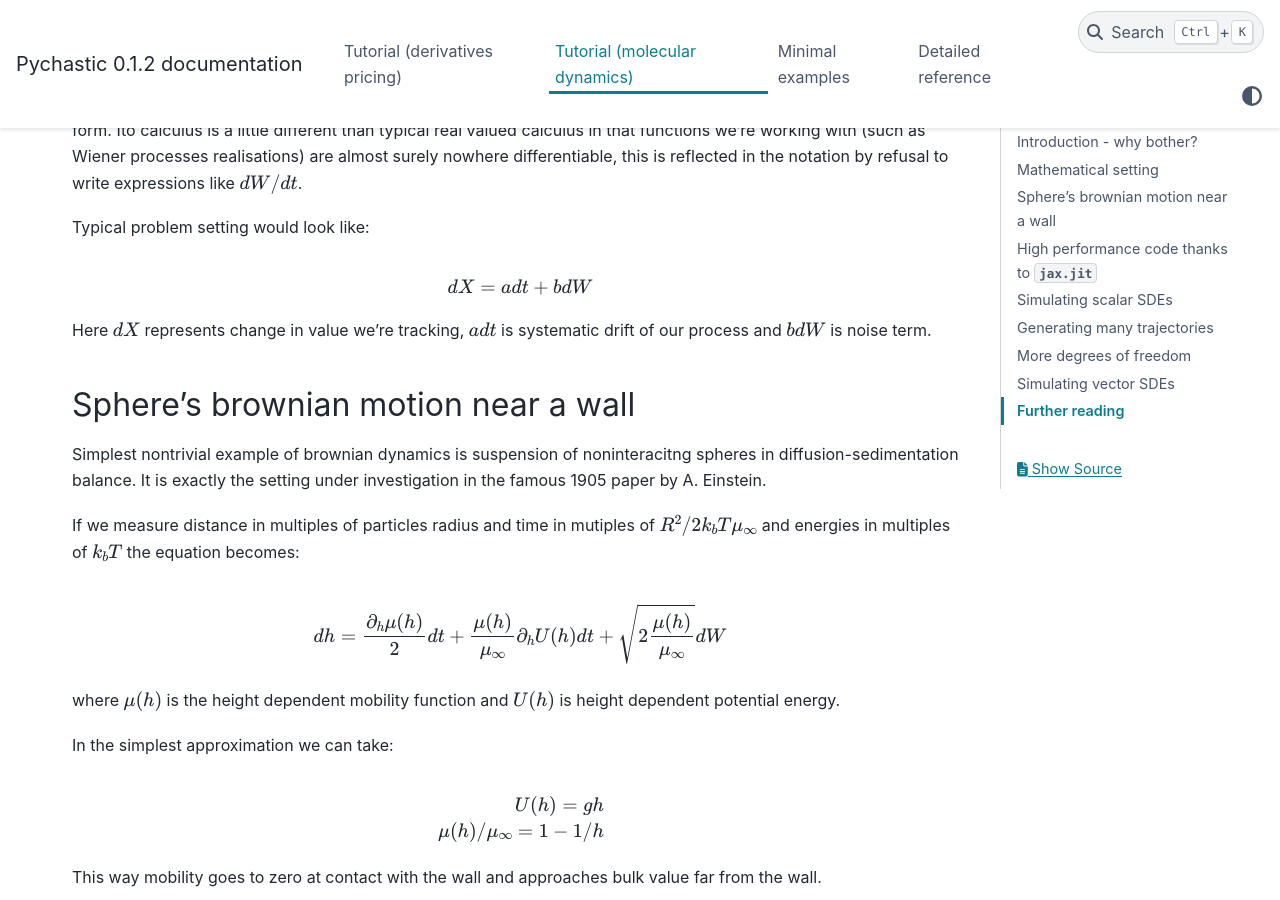
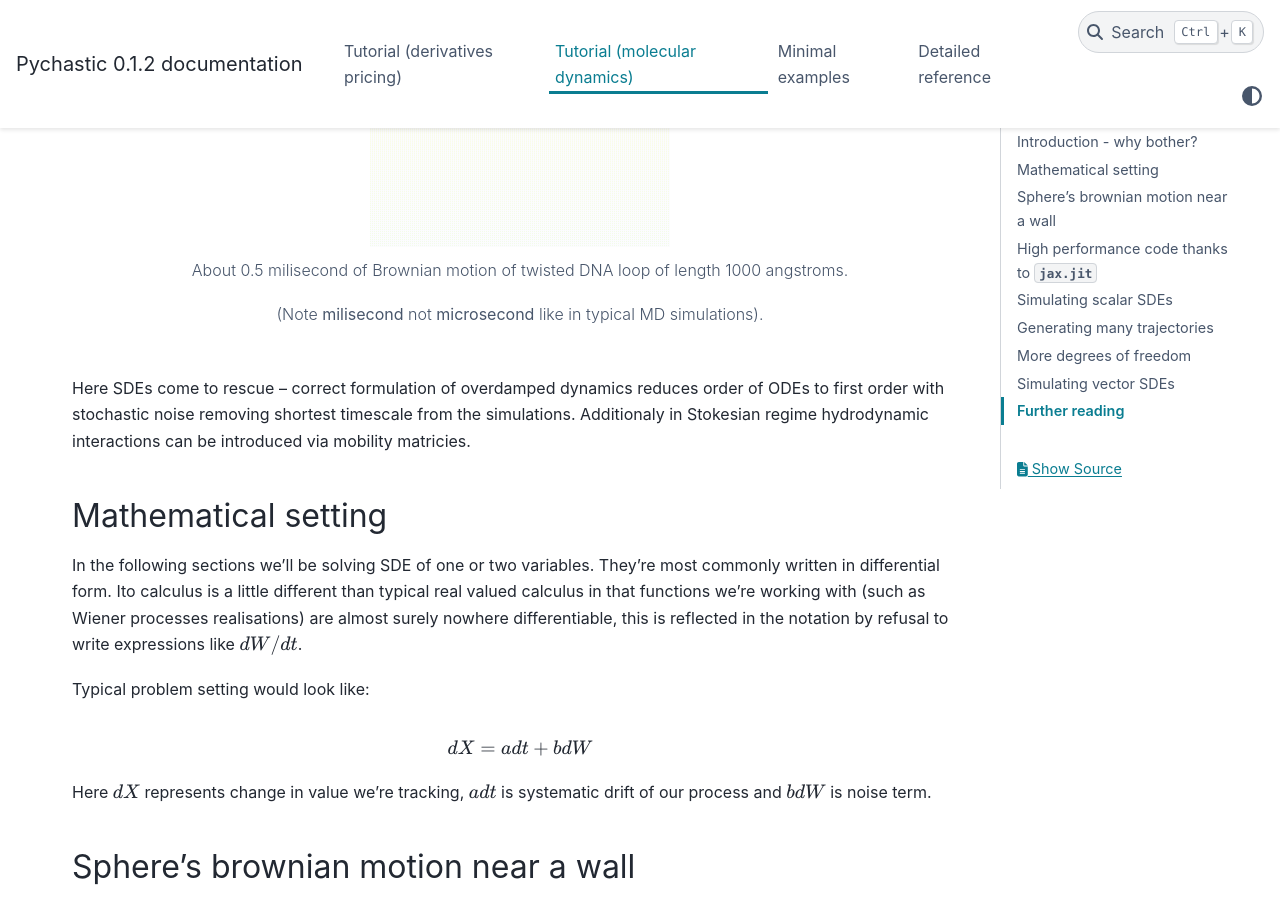
Before and after one commit to RadostW/stochastic, a Sphinx documentation site: the page built from docs/source/moleculardynamics.rst, in a window 1280 px wide and 900 px high, scrolled down 591 px. Built offline with Sphinx 7.4.7 and the PyData theme 0.15.4, drawn with Linux system fonts in a browser that asks for light colours.

Commit message:
Add sexy gif to moleculardynamics.rst tutorial.

```diff
--- a/docs/source/moleculardynamics.rst
+++ b/docs/source/moleculardynamics.rst
@@ -11,6 +11,15 @@
 ways of dealing with it -- explicit solvent and bigger supercomputer or implicit
 solvent and often lack of hydrodynamic interactions. In either case estimating
 diffusive properties of molecules is near impossible.
+
+.. figure:: dna_shaking_small.gif
+   :scale: 50 %
+   :alt: Small DNA loop undergoing Brownian dynamics
+
+   About 0.5 milisecond of Brownian motion of twisted DNA loop of length 1000 angstroms.
+
+   (Note **milisecond** not **microsecond** like in typical MD simulations).
+
 
 Here SDEs come to rescue -- correct formulation of overdamped dynamics reduces
 order of ODEs to first order with stochastic noise removing shortest timescale
```
Also changed, not shown: docs/source/dna_shaking_small.gif (added).
